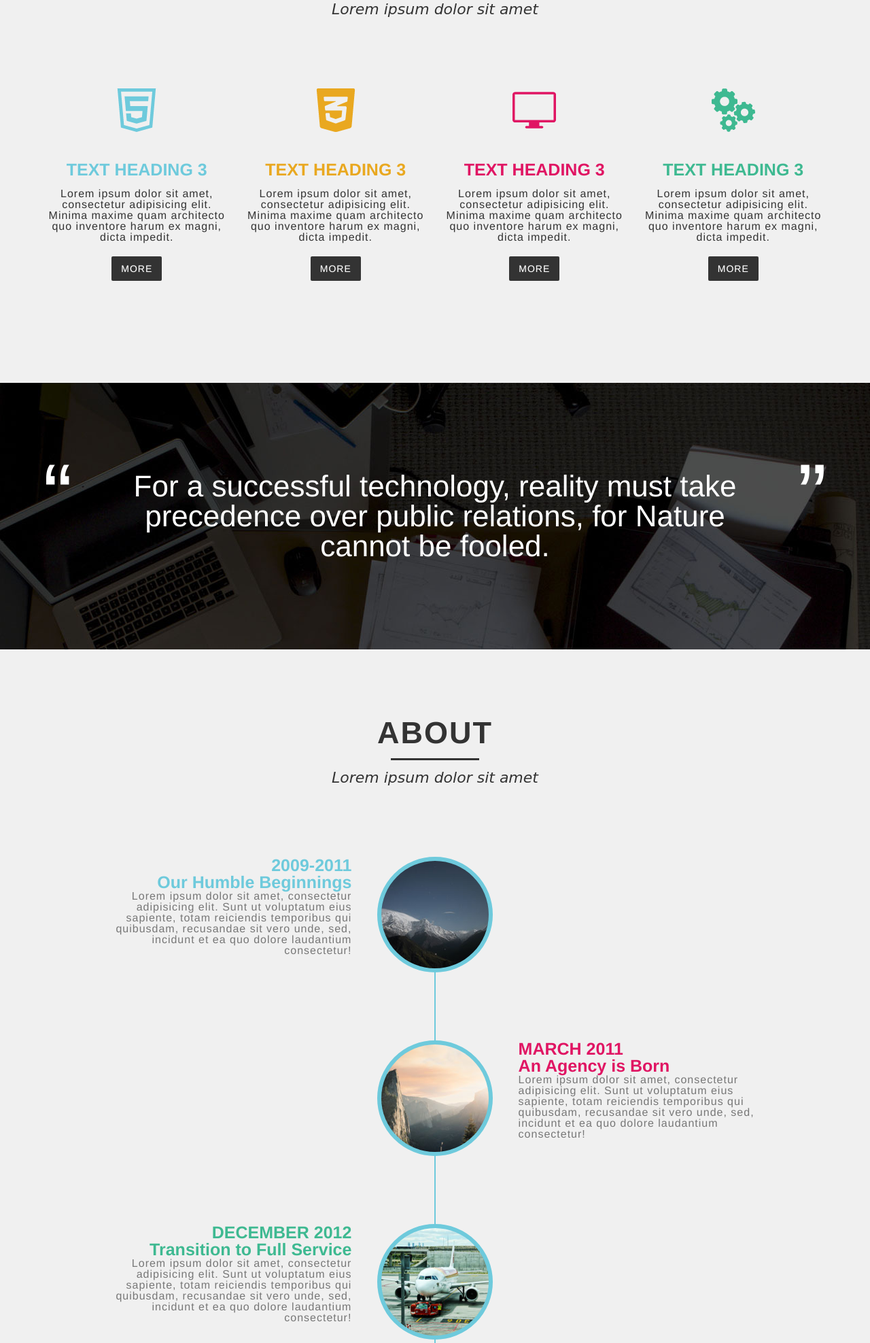
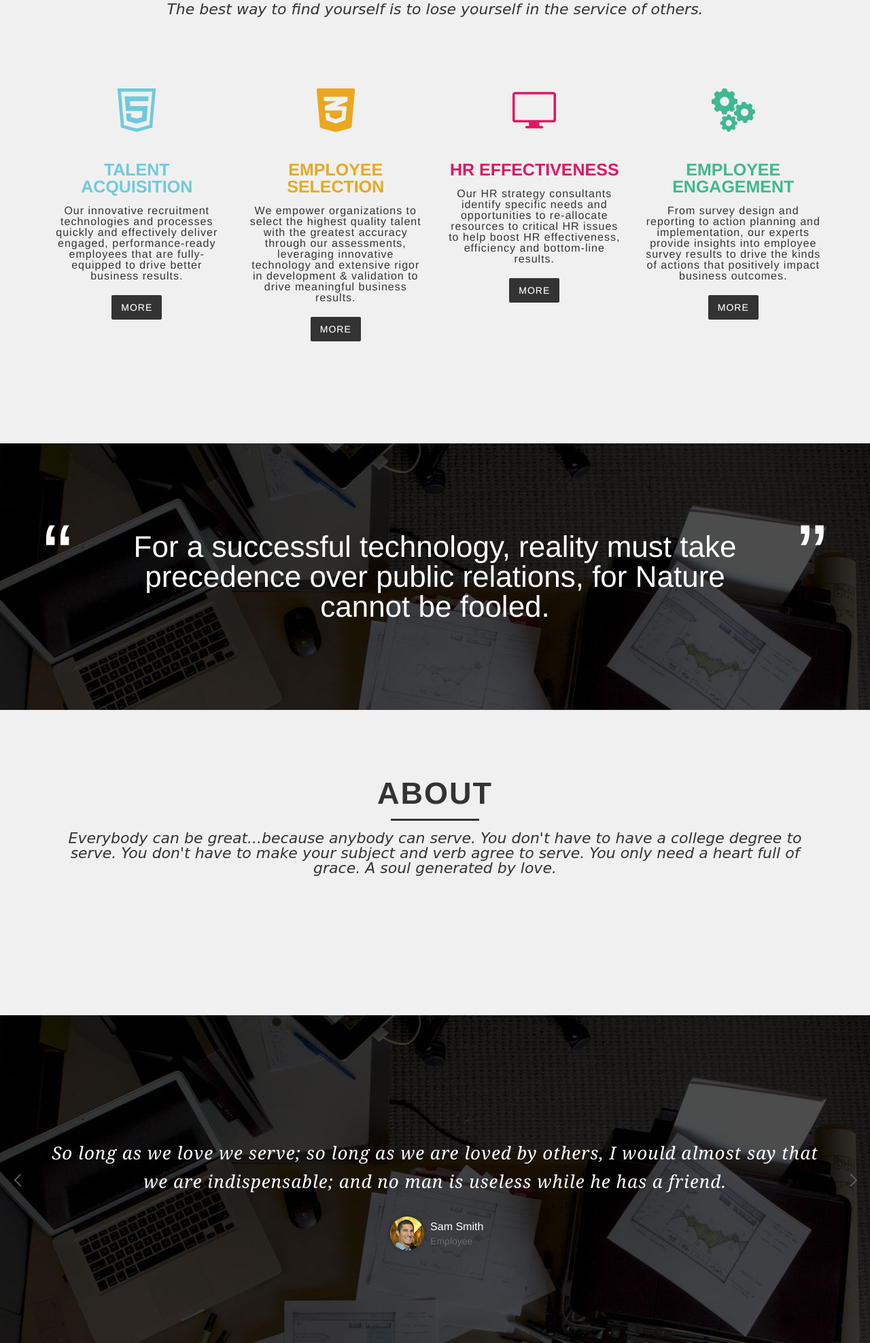
Before and after one commit to HulkHou/MyProject01, a plain HTML site: page index.html in a window 1280 px wide. Shown: the part 825-2800 px from the top of the page at 68% size. Drawn offline with nearby package versions, Linux system fonts and the light colour scheme.

Commit message:
modify company infomation

```diff
--- a/index.html
+++ b/index.html
@@ -5,8 +5,9 @@
     <meta http-equiv="X-UA-Compatible" content="IE=edge" />
     <meta name="viewport" content="width=device-width, initial-scale=1" />
     <meta name="description" content="MyCompany">
+    <link rel="icon" href="images/favicon.ico">
 
-    <title>My Project</title>
+    <title>Seeking</title>
 
     <!-- Bootstrap Core CSS -->
     <link href="css/bootstrap.min.css" rel="stylesheet">
@@ -42,7 +43,7 @@
                     <span class="icon-bar"></span>
                     <span class="icon-bar"></span>
                 </button>
-                <a class="navbar-brand page-scroll" href="#page-top">Company Name</a>
+                <a class="navbar-brand page-scroll" href="#page-top">LieYi Consulting</a>
             </div>
 
             <!-- Collect the nav links, forms, and other content for toggling -->
@@ -112,7 +113,7 @@
 					<div class="col-lg-12">
 						<h2>Services</h2>
 						<hr>
-						<div class="intro">Lorem ipsum dolor sit amet</div>
+						<div class="intro">The best way to find yourself is to lose yourself in the service of others.</div>
 					</div>
 				</div>
 				<div class="row">
@@ -120,36 +121,32 @@
 						<div class="wrap-img">
 							<img src="images/Html.png" />
 						</div>
-						<h3 class="blue">Text Heading 3</h3>
-						<p>Lorem ipsum dolor sit amet, consectetur adipisicing elit.
-						Minima maxime quam architecto quo inventore harum ex magni, dicta impedit.</p>
+						<h3 class="blue">Talent Acquisition</h3>
+						<p>Our innovative recruitment technologies and processes quickly and effectively deliver engaged, performance-ready employees that are fully-equipped to drive better business results.</p>
 						<button type="submit" class="btn btn-2 ">More</button>
 					</div>
 					<div class="col-sm-3 box-item">
 						<div class="wrap-img">
 							<img src="images/Css.png" />
 						</div>
-						<h3 class="yellow">Text Heading 3</h3>
-						<p>Lorem ipsum dolor sit amet, consectetur adipisicing elit.
-						Minima maxime quam architecto quo inventore harum ex magni, dicta impedit.</p>
+						<h3 class="yellow">Employee Selection</h3>
+						<p>We empower organizations to select the highest quality talent with the greatest accuracy through our assessments, leveraging innovative technology and extensive rigor in development & validation to drive meaningful business results.</p>
 						<button type="submit" class="btn btn-2 ">More</button>
 					</div>
 					<div class="col-sm-3 box-item">
 						<div class="wrap-img">
 							<img src="images/screen.png" />
 						</div>
-						<h3 class="red">Text Heading 3</h3>
-						<p>Lorem ipsum dolor sit amet, consectetur adipisicing elit.
-						Minima maxime quam architecto quo inventore harum ex magni, dicta impedit.</p>
+						<h3 class="red">HR Effectiveness</h3>
+						<p>Our HR strategy consultants identify specific needs and opportunities to re-allocate resources to critical HR issues to help boost HR effectiveness, efficiency and bottom-line results.</p>
 						<button type="submit" class="btn btn-2 ">More</button>
 					</div>
 					<div class="col-sm-3 box-item">
 						<div class="wrap-img">
 							<img src="images/Setting.png" />
 						</div>
-						<h3 class="green">Text Heading 3</h3>
-						<p>Lorem ipsum dolor sit amet, consectetur adipisicing elit.
-						Minima maxime quam architecto quo inventore harum ex magni, dicta impedit.</p>
+						<h3 class="green">Employee Engagement</h3>
+						<p>From survey design and reporting to action planning and implementation, our experts provide insights into employee survey results to drive the kinds of actions that positively impact business outcomes.</p>
 						<button type="submit" class="btn btn-2 ">More</button>
 					</div>
 				</div>
@@ -172,9 +169,10 @@
 					<div class="col-lg-12">
 						<h2>About</h2>
 						<hr>
-						<div class="intro">Lorem ipsum dolor sit amet</div>
+						<div class="intro">Everybody can be great...because anybody can serve. You don't have to have a college degree to serve. You don't have to make your subject and verb agree to serve. You only need a heart full of grace. A soul generated by love.</div>
 					</div>
 				</div>
+				<!--
 				<div class="row">
 					<div class="col-lg-12">
 						<ul class="timeline">
@@ -244,6 +242,7 @@
 						</ul>
 					</div>
 				</div>
+				-->
 			</div>
 		</section>
 
@@ -253,39 +252,39 @@
 				<div class="cd-testimonials-wrapper cd-container">
 					<ul class="cd-testimonials">
 						<li>
-							<p>Lorem ipsum dolor sit amet, consectetur adipisicing elit, sed do eiusmod tempor incididunt ut labore et dolore magna aliqua.</p>
+							<p>So long as we love we serve; so long as we are loved by others, I would almost say that we are indispensable; and no man is useless while he has a friend.</p>
 							<div class="cd-author">
 								<img src="images/avatar-1.jpg" alt="Author image">
 								<ul class="cd-author-info">
-									<li>MyName</li>
-									<li>CEO, AmberCreative</li>
+									<li>Sam Smith</li>
+									<li>Employee</li>
 								</ul>
 							</div>
 						</li>
 						<li>
-							<p>Lorem ipsum dolor sit amet, consectetur adipisicing elit. Necessitatibus ea, perferendis error repudiandae numquam dolor fuga temporibus. Unde omnis, consequuntur.</p>
+							<p>I slept and dreamt that life was joy. I awoke and saw that life was service. I acted and behold, service was joy.</p>
 							<div class="cd-author">
 								<img src="images/avatar-2.jpg" alt="Author image">
 								<ul class="cd-author-info">
-									<li>MyName</li>
-									<li>Designer, CodyHouse</li>
+									<li>Mary</li>
+									<li>Employee</li>
 								</ul>
 							</div>
 						</li>
 						<li>
-							<p>Lorem ipsum dolor sit amet, consectetur adipisicing elit. Quam totam nulla est, illo molestiae maxime officiis, quae ad, ipsum vitae deserunt molestias eius alias.</p>
+							<p>You are what you do, not what you say you'll do.</p>
 							<div class="cd-author">
 								<img src="images/avatar-3.jpg" alt="Author image">
 								<ul class="cd-author-info">
-									<li>MyName</li>
-									<li>CEO, CompanyName</li>
+									<li>Ned</li>
+									<li>Employee</li>
 								</ul>
 							</div>
 						</li>
 					</ul> <!-- cd-testimonials -->
 				</div> <!-- cd-testimonials-wrapper -->
 
-				<div class="cd-see-all"><a href="#0" class="btn btn-1">See all</a></div>
+				<!-- <div class="cd-see-all"><a href="#0" class="btn btn-1">See all</a></div> -->
 
 				<div class="cd-testimonials-all">
 					<div class="cd-testimonials-all-wrapper">
@@ -436,18 +435,16 @@
 					<div class="col-lg-12">
 	                    <h2>Contact</h2>
 						<hr>
-	                    <div class="intro">Lorem ipsum dolor sit amet</div>
+	                    <div class="intro">True happiness comes from helping others</div>
 	                </div>
 				</div>
 				<div class="row">
 					<div class="col-md-4 ">
 						<div class="row box-item">
 							<h3>Complete the Submission Form</h3>
-							<p>Lorem Ipsum is simply dummy text of the printing and typesetting industry. Lorem Ipsum has been the industry's standard</p>
-							<h3>Or Just Make a Call</h3>
-							<p>+6221 888 888 90 <br>
-								+6221 888 88891</p>
-							<p>info@yourdomain.com</p>
+							<p>We&#39;re always happy to answer your questions.This website is full of information to support your decision making - but if you can&#39;t find what you need online, the links below will take you to someone who can help.</p>
+							<h3>Or Just Send a Email</h3>
+							<p>lieyi@seeking.asia</p>
 						</div>
 					</div>
 					<div class="col-md-8">
@@ -499,20 +496,20 @@
 					<div class="col-md-4 col-footer footer-1">
 						<div class="heading"><h4>About Us</h4></div>
 						<div class="content">
-							<p>Lorem ipsum dolor sit amet, consectetuer adipiscing elit, sed euismod tincidunt ut laoreet dolore magna aliquam erat volutpat. Ut wisi enim ad. Lorem ipsum dolor sit amet, consectetuer adipiscing elit, dolore magna aliquam erat volutpat. </p>
-							<p>Lorem ipsum dolor sit amet, consectetuer adipiscing elit, sed euismod tincidunt ut laoreet dolore magna aliquam erat volutpat. Ut wisi enim ad. Lorem ipsum dolor sit amet, consectetuer adipiscing elit, sed euismod tincidunt ut laoreet dolore magna aliquam erat volutpat. Ut wisi enim ad</p>
+							<p>Lie Yi Consulting was founded in 2015 in order to support clients across all sectors to manage their people challenges more effectively. By offering commercial no nonsense HR support, we help clients to grow their businesses by ensuring that their people are engaged and motivated to deliver.</p>
+							<p>We create world-class product technology solutions to address the needs of jobseekers and hirers and facilitate the matching between jobseekers and hirers across our online employment marketplaces.</p>
 						</div>
 					</div>
 					<div class="col-md-4 col-footer footer-2">
 						<div class="heading"><h4>Your Email</h4></div>
 						<div class="content">
-							<p>Lorem ipsum dolor sit amet, consectetuer adipiscing elit, sed euismod tincidunt ut laoreet dolore magna aliquam erat volutpat. Consectetuer adipiscing elit, dolore magna aliquam erat volutpat. </p>
+							<p>Register to receive notifications and join our mailing lists! If you would like to join,please fill in your email address at the bottom of the page. </p>
 							<div class="subcribe-form" >
 								<form method="get" action="/search" id="subcribe">
 									<div class="form-group">
 										<input type="text" class="form-control input-lg" name="subcribe" placeholder="Enter your email address...  " required="required" />
 									</div>
-									<button type="submit" name="Submit" class="btn btn-4 f-left">Subcribe</button>
+									<button type="submit" name="Submit" class="btn btn-4 f-left">Subscribe</button>
 								</form>
 							</div>
 						</div>
@@ -558,7 +555,7 @@
 			<div class="container">
 				<div class="row">
 					<div class="col-md-4">
-						<p>Copyright &copy; 2015.Company name All rights reserved.</p>
+						<p>Copyright &copy; 2016.Shenzhen Lie Yi Consulting Co.,Ltd. All rights reserved.</p>
 					</div>
 					<div class="col-md-4">
 						<ul class="list-inline">
```
Also changed, not shown: images/favicon.ico (added), 1 other file.
